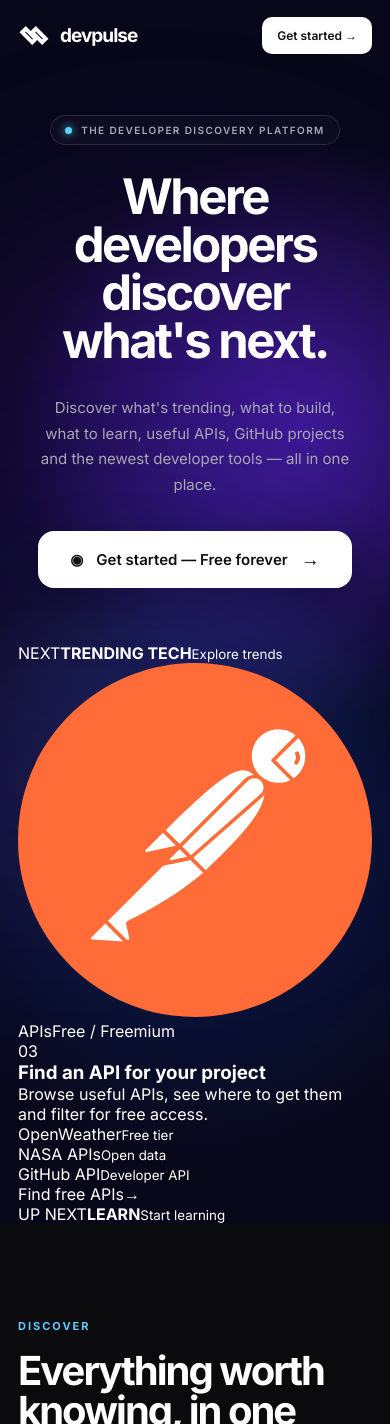
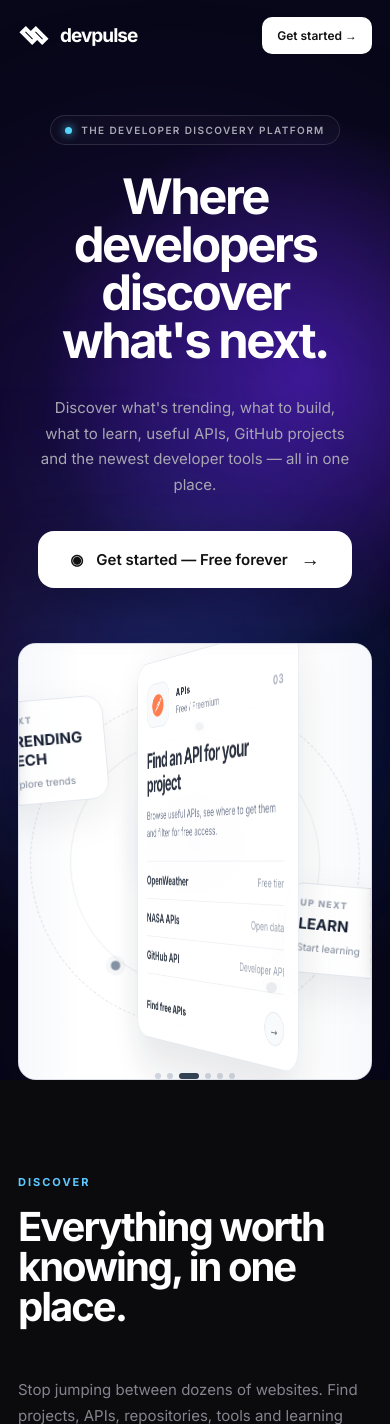
Before and after one commit to ABHINAV7985/DEVPULSE, a React (Vite) app: page / in a window 390 px wide. Shown: the top 1424 px of the page. Built offline with nearby package versions, Linux system fonts and the light colour scheme; no server answers.

Commit message:
Refactor hero image styles and visual components
Updated styles for hero image and visual elements to enhance layout and responsiveness.

```diff
--- a/src/App.css
+++ b/src/App.css
@@ -843,7 +843,7 @@ a {
 
 
 /* =========================================================
-   HERO IMAGE PLACEHOLDER
+   HERO DISCOVERY VISUAL
 ========================================================= */
 
 .hero-image-wrapper {
@@ -851,125 +851,352 @@ a {
 
   z-index: 4;
 
-  width:
-    min(1300px, 88%);
-
-  margin:
-    70px auto 0;
-}
-
-.hero-image-placeholder {
+  width: min(1300px, 92%);
+  min-height: 520px;
+  margin: 72px auto 0;
+
+  display: flex;
+  align-items: center;
+  justify-content: center;
+
+  overflow: hidden;
+  border: 1px solid rgba(218, 222, 232, 0.95);
+  border-radius: 28px;
+  background: #ffffff;
+
+  box-shadow:
+    0 30px 90px rgba(11, 15, 30, 0.18),
+    0 6px 24px rgba(11, 15, 30, 0.08);
+}
+
+.hero-image-wrapper::before {
+  content: "";
+  position: absolute;
+  inset: 0;
+
+  background:
+    radial-gradient(circle at 50% 46%, rgba(99, 102, 241, 0.09), transparent 28%),
+    linear-gradient(90deg, rgba(245, 247, 251, 0.88), transparent 18%, transparent 82%, rgba(245, 247, 251, 0.88));
+
+  pointer-events: none;
+}
+
+.hero-visual-orbit {
+  position: absolute;
+  border: 1px dashed rgba(93, 102, 130, 0.18);
+  border-radius: 50%;
+  pointer-events: none;
+}
+
+.hero-visual-orbit-one {
+  width: 470px;
+  height: 470px;
+  animation: heroOrbitRotate 18s linear infinite;
+}
+
+.hero-visual-orbit-two {
+  width: 355px;
+  height: 355px;
+  border-style: solid;
+  border-color: rgba(93, 102, 130, 0.11);
+  animation: heroOrbitRotateReverse 15s linear infinite;
+}
+
+.hero-visual-dot {
+  position: absolute;
+  width: 9px;
+  height: 9px;
+  border-radius: 50%;
+  background: #64748b;
+  box-shadow: 0 0 0 5px rgba(100, 116, 139, 0.08);
+  animation: heroDotPulse 2.4s ease-in-out infinite;
+}
+
+.hero-visual-dot-one {
+  top: 18%;
+  left: 50%;
+}
+
+.hero-visual-dot-two {
+  right: 27%;
+  bottom: 20%;
+  animation-delay: 0.7s;
+}
+
+.hero-visual-dot-three {
+  left: 26%;
+  bottom: 25%;
+  animation-delay: 1.2s;
+}
+
+.hero-visual-stage {
   position: relative;
-
-  height: 530px;
-
-  overflow: hidden;
-
-  display: flex;
-
-  align-items: center;
-
+  z-index: 3;
+  width: min(500px, 50%);
+  perspective: 1200px;
+}
+
+.hero-visual-card {
+  width: 100%;
+  min-height: 380px;
+  padding: 30px 30px 25px;
+
+  border: 1px solid #e3e7ee;
+  border-radius: 22px;
+  background: rgba(255, 255, 255, 0.97);
+  box-shadow: 0 24px 60px rgba(17, 24, 39, 0.13);
+
+  animation: heroCardFlip 3.2s cubic-bezier(0.22, 0.61, 0.36, 1);
+  transform-origin: center center;
+}
+
+.hero-visual-card-top {
+  display: grid;
+  grid-template-columns: 48px 1fr auto;
+  gap: 14px;
+  align-items: center;
+}
+
+.hero-visual-logo {
+  width: 48px;
+  height: 48px;
+  padding: 11px;
+  display: flex;
+  align-items: center;
   justify-content: center;
-
-  border:
-    1px solid
-    rgba(255,255,255,0.16);
-
-  border-radius: 25px;
-
-  background:
-    linear-gradient(
-      135deg,
-      rgba(255,255,255,0.07),
-      rgba(255,255,255,0.015)
-    );
-
-  box-shadow:
-    0 40px 100px
-    rgba(0,0,0,0.55),
-
-    0 0 80px
-    rgba(82,36,255,0.18);
-}
-
-.hero-image-placeholder::before {
-  content: "";
-
+  border: 1px solid #e6e9ef;
+  border-radius: 14px;
+  background: #f8fafc;
+}
+
+.hero-visual-logo svg {
+  width: 25px;
+  height: 25px;
+}
+
+.hero-visual-kicker,
+.hero-visual-meta {
+  display: block;
+}
+
+.hero-visual-kicker {
+  color: #111827;
+  font-size: 11px;
+  font-weight: 800;
+  letter-spacing: 1.1px;
+}
+
+.hero-visual-meta {
+  margin-top: 4px;
+  color: #7a8495;
+  font-size: 11px;
+}
+
+.hero-visual-step {
+  color: #a0a8b5;
+  font-size: 12px;
+  font-weight: 700;
+  letter-spacing: 1px;
+}
+
+.hero-visual-card h3 {
+  margin-top: 24px;
+  color: #111827;
+  font-size: 29px;
+  line-height: 1.12;
+  letter-spacing: -1.1px;
+}
+
+.hero-visual-card > p {
+  max-width: 420px;
+  margin-top: 10px;
+  color: #667085;
+  font-size: 14px;
+  line-height: 1.65;
+}
+
+.hero-visual-list {
+  margin-top: 20px;
+  border-top: 1px solid #edf0f4;
+}
+
+.hero-visual-list-item {
+  display: flex;
+  align-items: center;
+  justify-content: space-between;
+  gap: 18px;
+  padding: 12px 0;
+  border-bottom: 1px solid #edf0f4;
+}
+
+.hero-visual-list-item span {
+  color: #1f2937;
+  font-size: 13px;
+  font-weight: 650;
+}
+
+.hero-visual-list-item small {
+  color: #8992a2;
+  font-size: 11px;
+}
+
+.hero-visual-card-bottom {
+  display: flex;
+  align-items: center;
+  justify-content: space-between;
+  margin-top: 17px;
+  color: #1f2937;
+  font-size: 12px;
+  font-weight: 750;
+}
+
+.hero-visual-arrow {
+  width: 32px;
+  height: 32px;
+  border-radius: 50%;
+  display: flex;
+  align-items: center;
+  justify-content: center;
+  border: 1px solid #e1e5eb;
+  background: #f8fafc;
+  font-size: 16px;
+}
+
+.hero-visual-side-card {
   position: absolute;
-
-  inset: 0;
-
-  background:
-    radial-gradient(
-      circle at 70% 30%,
-      rgba(101,48,255,0.20),
-      transparent 30%
-    );
-}
-
-.placeholder-content {
-  position: relative;
-
-  max-width: 420px;
-
-  text-align: center;
-
-  color: #777581;
-}
-
-.image-icon {
-  width: 70px;
-  height: 70px;
-
-  margin: auto;
-
-  display: flex;
-
-  align-items: center;
-
+  z-index: 2;
+  width: 175px;
+  min-height: 110px;
+  padding: 18px;
+  border: 1px solid #e4e8ee;
+  border-radius: 18px;
+  background: rgba(255, 255, 255, 0.86);
+  box-shadow: 0 15px 40px rgba(15, 23, 42, 0.08);
+  backdrop-filter: blur(8px);
+}
+
+.hero-visual-side-left {
+  left: 6%;
+  top: 27%;
+  transform: rotate(-5deg);
+  animation: heroSideFloat 4.5s ease-in-out infinite;
+}
+
+.hero-visual-side-right {
+  right: 6%;
+  top: 50%;
+  transform: rotate(5deg);
+  animation: heroSideFloat 5.2s ease-in-out infinite reverse;
+}
+
+.hero-visual-side-label {
+  display: block;
+  color: #99a1af;
+  font-size: 9px;
+  font-weight: 800;
+  letter-spacing: 1.2px;
+}
+
+.hero-visual-side-card strong {
+  display: block;
+  margin-top: 6px;
+  color: #172033;
+  font-size: 15px;
+}
+
+.hero-visual-side-card small {
+  display: block;
+  margin-top: 7px;
+  color: #7d8797;
+  font-size: 10px;
+  line-height: 1.4;
+}
+
+.hero-visual-progress {
+  display: flex;
   justify-content: center;
-
-  border:
-    1px dashed
-    #57545f;
-
-  border-radius: 18px;
-
-  font-size: 30px;
-}
-
-.placeholder-content h3 {
-  margin-top: 22px;
-
-  color: #bdbac5;
-
-  font-size: 20px;
-}
-
-.placeholder-content p {
-  margin-top: 10px;
-
-  font-size: 14px;
-
-  line-height: 1.6;
-}
-
-.placeholder-label {
-  display: inline-block;
-
+  gap: 6px;
   margin-top: 18px;
-
-  padding:
-    7px 10px;
-
-  border-radius: 6px;
-
-  background:
-    rgba(255,255,255,0.05);
-
+}
+
+.hero-visual-progress span {
+  width: 6px;
+  height: 6px;
+  border-radius: 50%;
+  background: #d5dae3;
+  transition: all 0.35s ease;
+}
+
+.hero-visual-progress span.active {
+  width: 20px;
+  border-radius: 10px;
+  background: #334155;
+}
+
+.hero-visual-caption {
+  position: absolute;
+  left: 50%;
+  bottom: 22px;
+  z-index: 2;
+  transform: translateX(-50%);
+  display: flex;
+  align-items: center;
+  gap: 9px;
+  white-space: nowrap;
+  color: #98a0ad;
   font-size: 9px;
-
-  letter-spacing: 1px;
+  font-weight: 800;
+  letter-spacing: 1.2px;
+}
+
+.hero-visual-caption-line {
+  width: 45px;
+  height: 1px;
+  background: #d6dbe3;
+}
+
+@keyframes heroCardFlip {
+  0% {
+    opacity: 0;
+    transform: rotateY(-78deg) translateX(36px) scale(0.96);
+  }
+  18% {
+    opacity: 1;
+  }
+  100% {
+    opacity: 1;
+    transform: rotateY(0deg) translateX(0) scale(1);
+  }
+}
+
+@keyframes heroOrbitRotate {
+  from { transform: rotate(0deg); }
+  to { transform: rotate(360deg); }
+}
+
+@keyframes heroOrbitRotateReverse {
+  from { transform: rotate(360deg); }
+  to { transform: rotate(0deg); }
+}
+
+@keyframes heroDotPulse {
+  0%, 100% { transform: scale(0.8); opacity: 0.45; }
+  50% { transform: scale(1.2); opacity: 1; }
+}
+
+@keyframes heroSideFloat {
+  0%, 100% { margin-top: 0; }
+  50% { margin-top: -10px; }
+}
+
+@media (prefers-reduced-motion: reduce) {
+  .hero-visual-card,
+  .hero-visual-orbit-one,
+  .hero-visual-orbit-two,
+  .hero-visual-dot,
+  .hero-visual-side-card {
+    animation: none;
+  }
 }
 
 
@@ -1851,8 +2078,16 @@ a {
     letter-spacing: -3px;
   }
 
-  .hero-image-placeholder {
-    height: 420px;
+  .hero-image-wrapper {
+    min-height: 470px;
+  }
+
+  .hero-visual-stage {
+    width: min(470px, 62%);
+  }
+
+  .hero-visual-side-card {
+    width: 150px;
   }
 
 
@@ -2000,10 +2235,57 @@ a {
     margin-top: 55px;
   }
 
-  .hero-image-placeholder {
-    height: 280px;
-
-    border-radius: 17px;
+  .hero-image-wrapper {
+    min-height: 430px;
+    border-radius: 18px;
+  }
+
+  .hero-visual-stage {
+    width: calc(100% - 52px);
+    max-width: 430px;
+  }
+
+  .hero-visual-card {
+    min-height: 330px;
+    padding: 23px 21px 20px;
+  }
+
+  .hero-visual-card h3 {
+    font-size: 23px;
+  }
+
+  .hero-visual-card > p {
+    font-size: 12px;
+  }
+
+  .hero-visual-side-card {
+    width: 115px;
+    min-height: 90px;
+    padding: 13px;
+  }
+
+  .hero-visual-side-left {
+    left: -28px;
+    top: 15%;
+  }
+
+  .hero-visual-side-right {
+    right: -28px;
+    top: 57%;
+  }
+
+  .hero-visual-orbit-one {
+    width: 330px;
+    height: 330px;
+  }
+
+  .hero-visual-orbit-two {
+    width: 250px;
+    height: 250px;
+  }
+
+  .hero-visual-caption {
+    bottom: 12px;
   }
 
 
```
